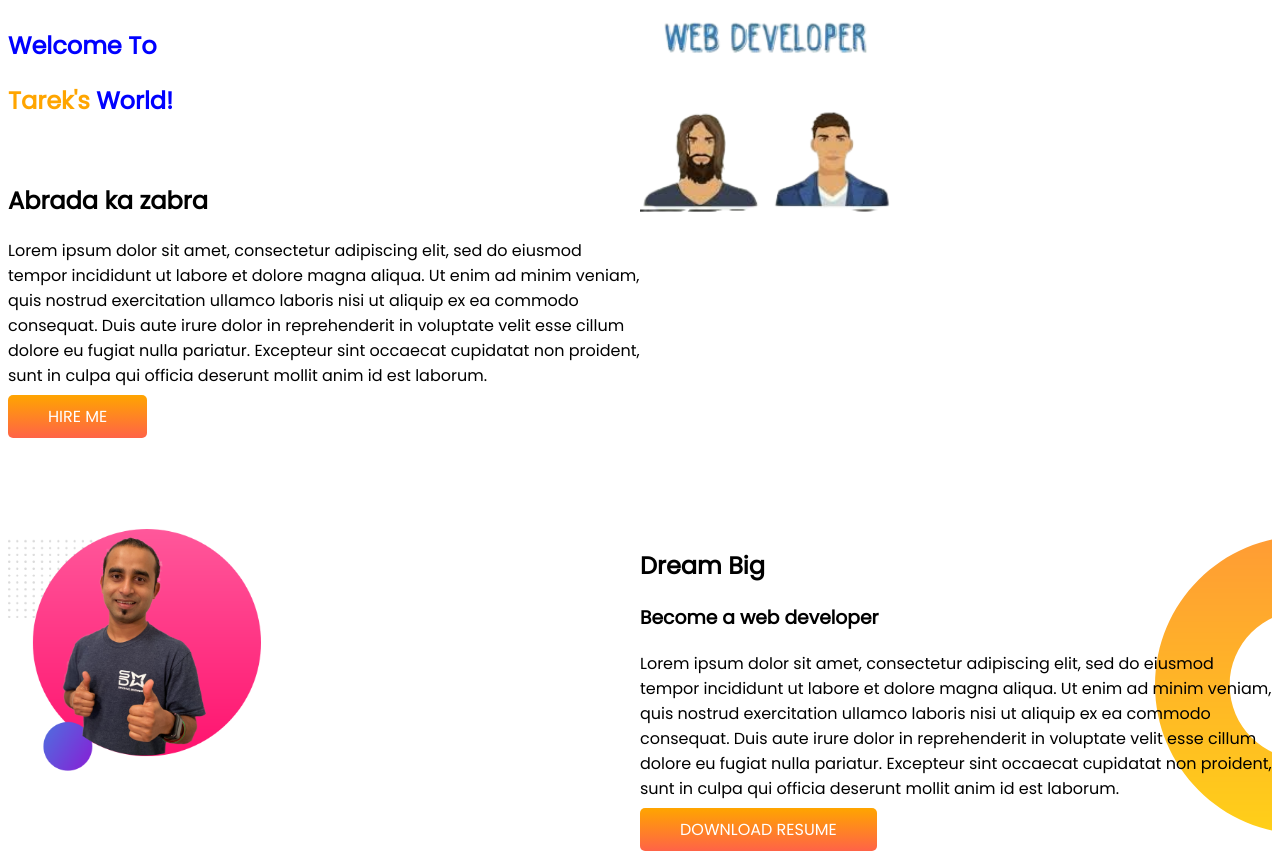
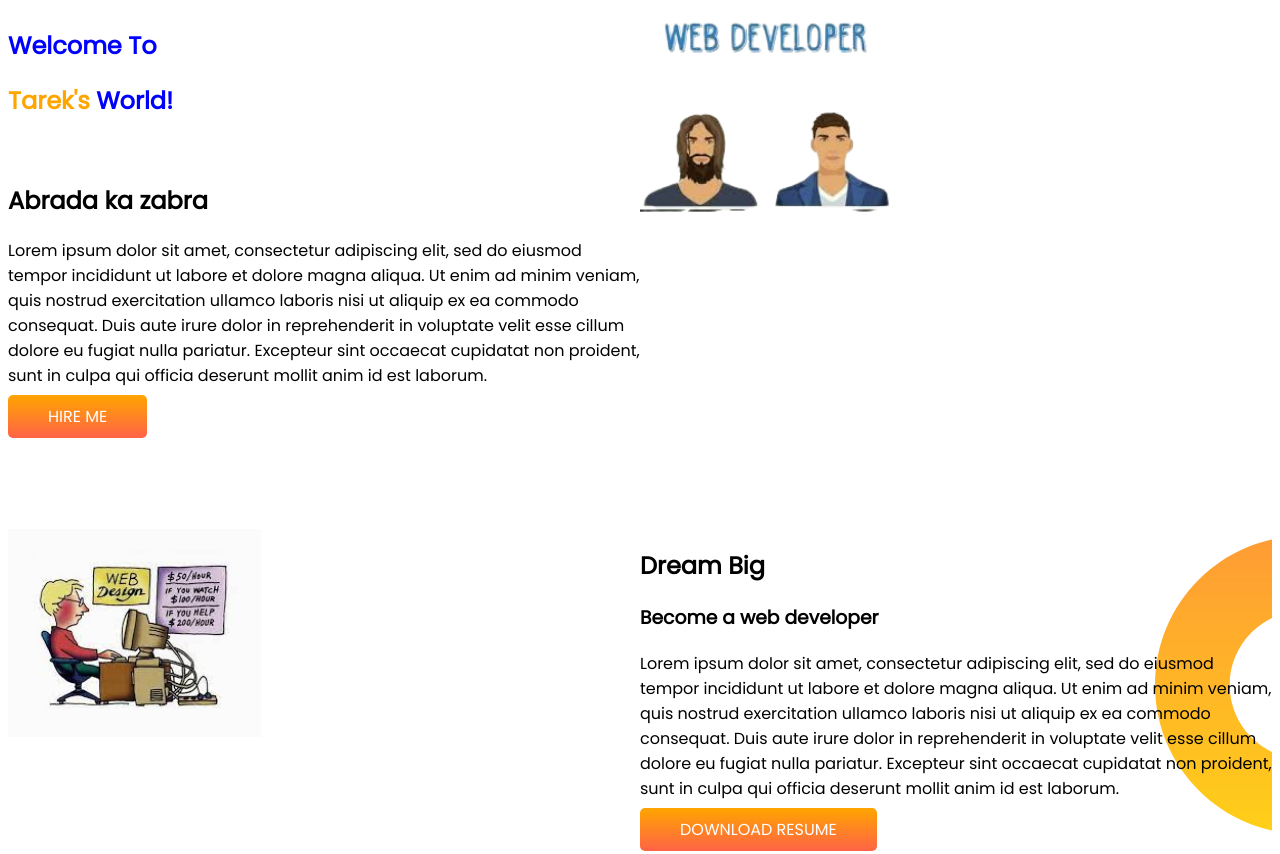
Before and after one commit to x55ta/developer-portfolio, a plain HTML site: page index.html in a window 1280 px wide. Shown: the top 854 px of the page. Drawn offline with Linux system fonts and the light colour scheme.

Commit message:
added more

```diff
--- a/index.html
+++ b/index.html
@@ -26,7 +26,7 @@
 
     <section class="dream-big section-flexible">
         <div class="half-width">
-            <img src="images/jhankar2.png" alt="">
+            <img src="images/Win-image.jfif" alt="">
         </div>
         <div class="half-width">
             <h2>Dream Big</h2>
```
Also changed, not shown: images/Win-image.jfif (added).
